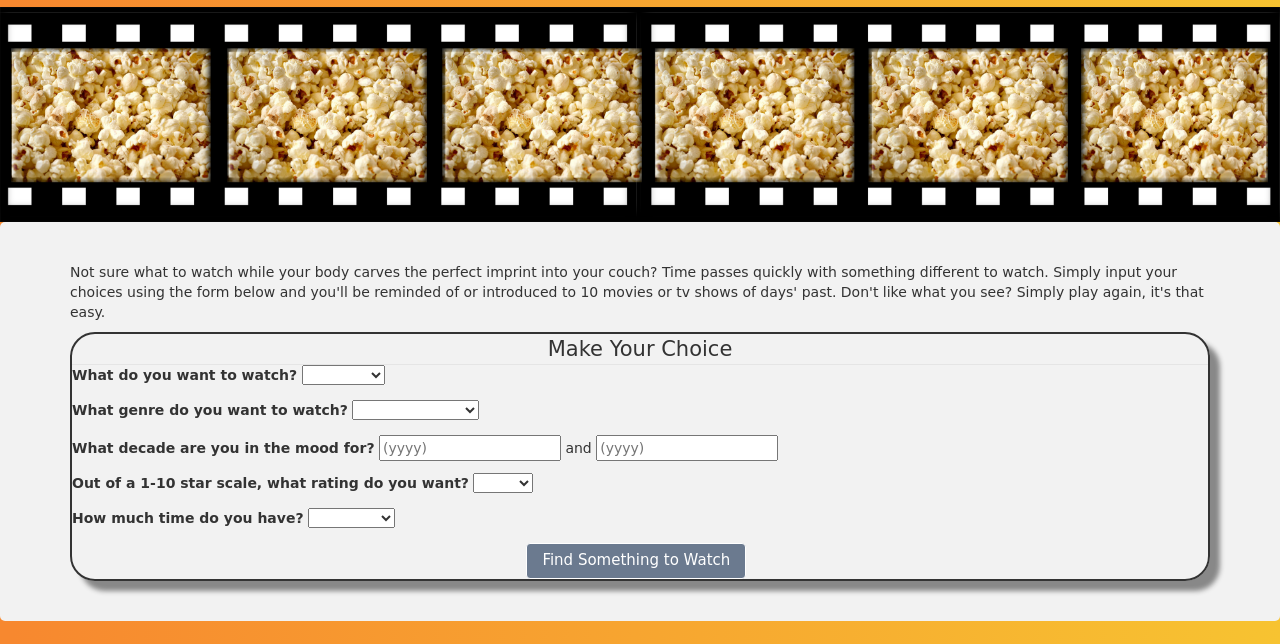
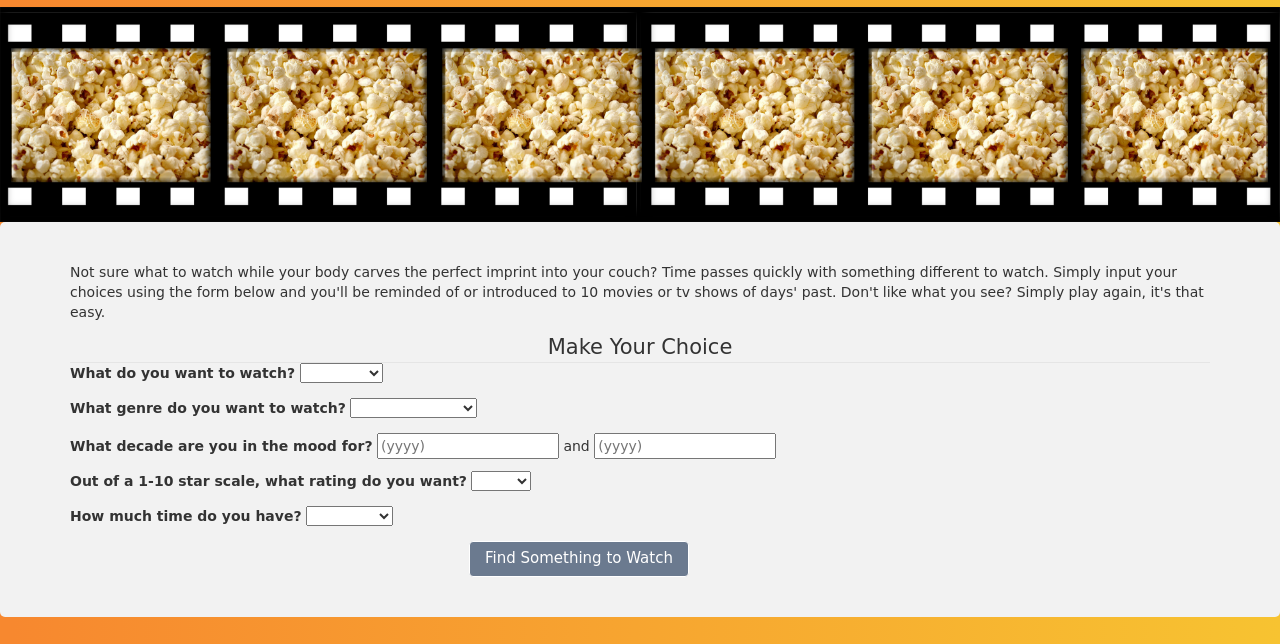
Before and after one commit to dana11marie/group3-final-project, a website: page index.html in a window 1280 px wide. Shown: the part 154-798 px from the top of the page. Drawn offline with nearby package versions, Linux system fonts and the light colour scheme; some packages are replaced by stand-ins of ours; a web font is replaced by a local one.

Commit message:
real form changes

```diff
--- a/styles/styles.scss
+++ b/styles/styles.scss
@@ -45,8 +45,15 @@ html, body {
 .form {
   margin: 0 auto;
   position: relative;
+  border: 2px solid;
+  border-radius: 25px;
+  box-shadow: 10px 10px 5px #888888;
+  }
+
+legend {
+  margin: 0 auto;
+  text-align: center;
 }
-
 .thumbnail {
  border-width: 2px;
   border-radius: 5px;
@@ -93,8 +100,9 @@ html, body {
 	font-size:15px;
 	padding:6px 15px;
 	text-decoration:none;
-	margin-left: 35%;
-}
+  margin-left: 40%;
+  }
+
 
 .button:hover {
 	background-color: #7c8c9c;
@@ -158,7 +166,7 @@ html, body {
 .footer img {
    margin: 0 10px;
 }
-.modal {
+/* .modal {
     position: fixed;
     top: 20%;
     right: 20%;
@@ -167,4 +175,4 @@ html, body {
     z-index: 1050;
     outline: 0;
     max-width: 60%;
-}
+}*/
```
Also changed, not shown: styles/styles.css.
